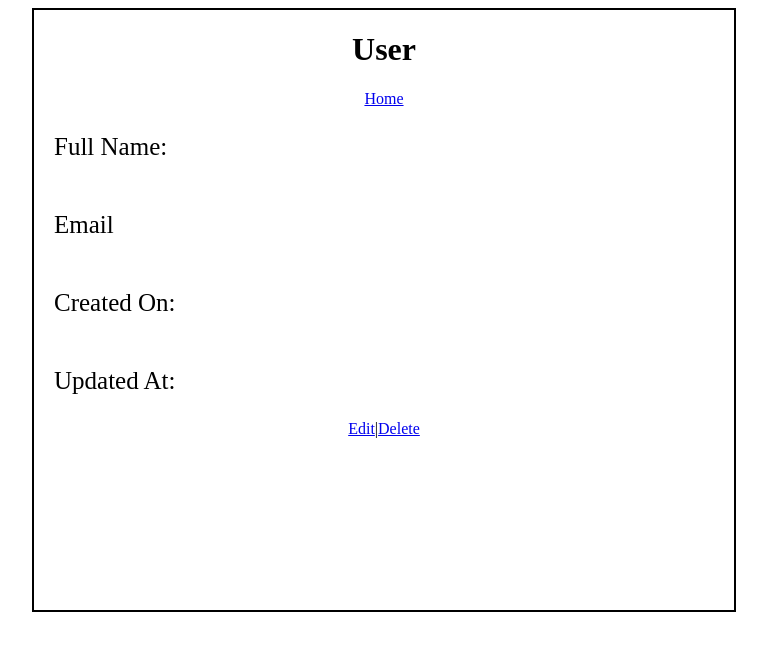
After one commit to Chadpaul97/Users, a Python web app: template flask_app/templates/showuser.html in a window 1280 px wide. The commit adds this page. Shown: the top 651 px of the page, without its empty margins (256-1023 px from the left). Run offline with Jinja, Linux system fonts and the light colour scheme; the template is opened without the code that fills it, so the values that code supplies are empty.

Commit message:
Users Second commit (Edit/delete/show added)

```diff
--- a/flask_app/templates/read.html
+++ b/flask_app/templates/read.html
@@ -8,12 +8,13 @@
 </head>
 <body>
     <h2>All Users </h2>
-    <table width="400" border="1">
+    <table width="600" border="1">
         <tr>
             <th>ID</th>
             <th>Full Name</th>
             <th>Email</th>
             <th>Created At</th>
+            <th>Actions</th>
         </tr>
         {% for user in users%}
         <tr>
@@ -21,9 +22,10 @@
             <td>{{user.first_name + " " + user.last_name}}</td>
             <td>{{user.email}}</td>
             <td>{{user.created_at}}</td>
+            <td><a href="/showuser/{{user.id}}">Show</a>|<a href="/edit/{{user.id}}">Edit</a>|<a href="/delete/{{user.id}}">Delete</a></td>
         </tr>
         {% endfor %}
     </table>
-    <a href="/adduser">Add a New User</a>
+    <a href="/">Add a New User</a>
 </body>
 </html>
--- /dev/null
+++ b/flask_app/templates/showuser.html
@@ -0,0 +1,58 @@
+<!DOCTYPE html>
+<html lang="en">
+
+<head>
+    <meta charset="UTF-8">
+    <meta http-equiv="X-UA-Compatible" content="IE=edge">
+    <meta name="viewport" content="width=device-width, initial-scale=1.0">
+    <title>User</title>
+    <style>
+        body {
+            text-align: center;
+            display: flex;
+            justify-content: center;
+        }
+
+        .resultpage {
+            border: 2px solid black;
+            width: 700px;
+            height: 600px;
+        }
+
+        .result2 {
+            font-size: 25px;
+            display: flex;
+            justify-content: space-between;
+            margin-left: 20px;
+            margin-right: 20px;
+        }
+    </style>
+</head>
+
+<body>
+    <div class="resultpage">
+        <h1>User {{user.id}}</h1>
+        <a href="/">Home</a>
+        <div class="result">
+            <div class="result2">
+                <p>Full Name:</p>
+                <p>{{user.first_name + " " + user.last_name}}</p>
+            </div>
+            <div class="result2">
+                <p>Email</p>
+                <p>{{user.email}}</p>
+            </div>
+            <div class="result2">
+                <p>Created On:</p>
+                <p>{{user.created_at}}</p>
+            </div>
+            <div class="result2">
+                <p>Updated At:</p>
+                <p>{{user.updated_at}}</p>
+            </div>
+            <a href="/edit/{{user.id}}">Edit</a>|<a href="/delete/{{user.id}}">Delete</a>
+        </div>
+    </div>
+</body>
+
+</html>
```
Also changed, not shown: flask_app/controllers/users.py (+38 -1 lines), flask_app/models/user.py (+16 -0 lines), flask_app/templates/edituser.html (added, +22 -0 lines).
